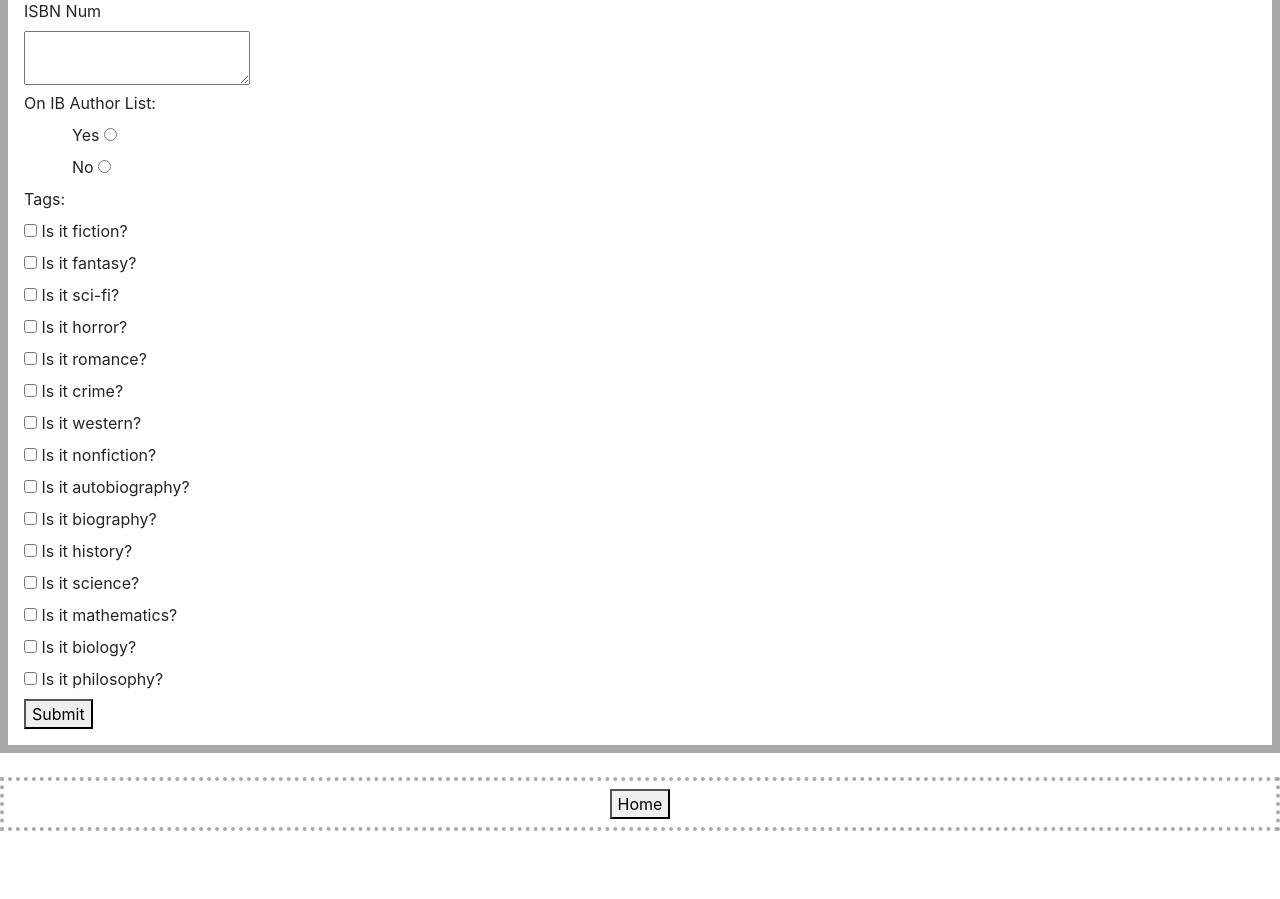
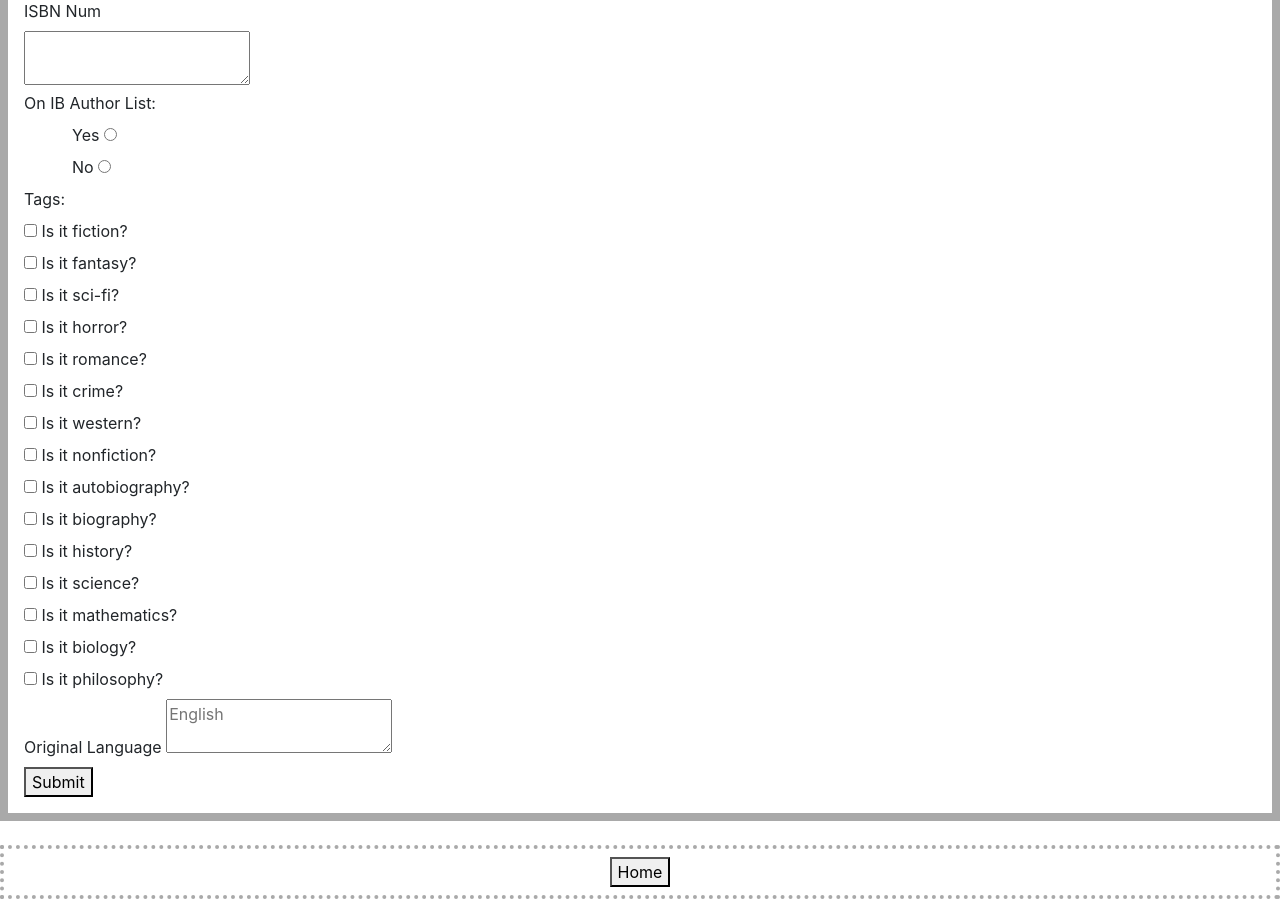
Before and after one commit to IcarusCell/Compsci_IA-Library, a Flask app: page /new_book/isbn in a window 1280 px wide. Shown: the part 81-980 px from the top of the page. Before the commit the page ends 912 px from the top, so only its background shows below. Run offline with Flask 2, Linux system fonts and the light colour scheme; some libraries are stand-ins or nearby versions.

Commit message:
Update new_english_book_isbn.html

```diff
--- a/templates/new_english_book_isbn.html
+++ b/templates/new_english_book_isbn.html
@@ -16,6 +16,8 @@
 						<input type="checkbox" id={{tag}} name={{tag}} value="True">
 						<label for={{tag}}> Is it {{tag}}?</label><br>
 					{% endfor %}
+		<label for="originalLanguage">Original Language</label>
+		<textarea type="text" id="originalLanguage" name="originalLanguage" placeholder="English"></textarea><br>
 		<button type="submit">Submit</button>
 	</form>
 </div>
```
